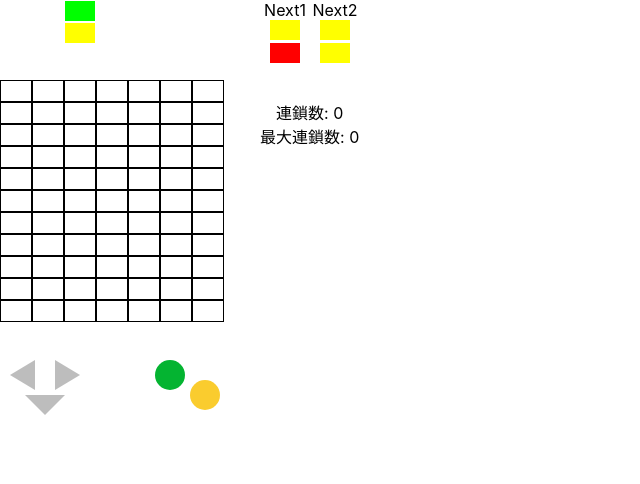
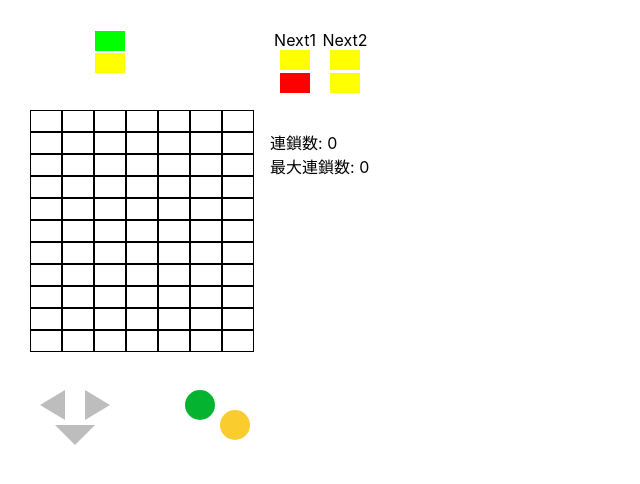
Before and after one commit to yuyasat/poject-react, a React (Create React App) app: page / in a window 1280 px wide. Shown: the top 484 px of the page, without its empty margins (0-640 px from the left). Built offline with nearby package versions, Linux system fonts and the light colour scheme.

Commit message:
set margin

```diff
--- a/src/App.scss
+++ b/src/App.scss
@@ -1,3 +1,3 @@
 .App {
-  text-align: center;
+  overflow: hidden;
 }
--- a/src/components/Controller.scss
+++ b/src/components/Controller.scss
@@ -1,4 +1,5 @@
 .ControllerButtomWrap {
+  margin-left: 30px;
   width: 220px;
   height: 35px;
 }
--- a/src/components/Controller.tsx
+++ b/src/components/Controller.tsx
@@ -17,7 +17,9 @@ const Controller = (props: Props) => {
         <ControllerButton keyName='Z' onClick={props.onKeyDown} />
         <div className='Clear' />
       </div>
-      <ControllerButton keyName='Down' onClick={props.onKeyDown} />
+      <div className='ControllerButtomWrap'>
+        <ControllerButton keyName='Down' onClick={props.onKeyDown} />
+      </div>
     </div>
   )
 }
--- a/src/components/Field.scss
+++ b/src/components/Field.scss
@@ -1,4 +1,6 @@
 .FieldWrap {
+  margin-left: 30px;
+  margin-top: 30px;
   width: 420px;
   min-height: 350px;
   display: block;
@@ -8,6 +10,4 @@
 
 .Field {
   float: left;
-  height: 300px;
-  width: 260px;
 }
--- a/src/modules/GameSettingStyle.tsx
+++ b/src/modules/GameSettingStyle.tsx
@@ -6,6 +6,6 @@ export const styles = {
     height: `${(GameSetting.row * 20) + 140}px`
   },
   field: {
-    width: `${(GameSetting.column * 30) + 50}px`
+    width: `${(GameSetting.column * 30) + 30}px`
   }
 }
```
